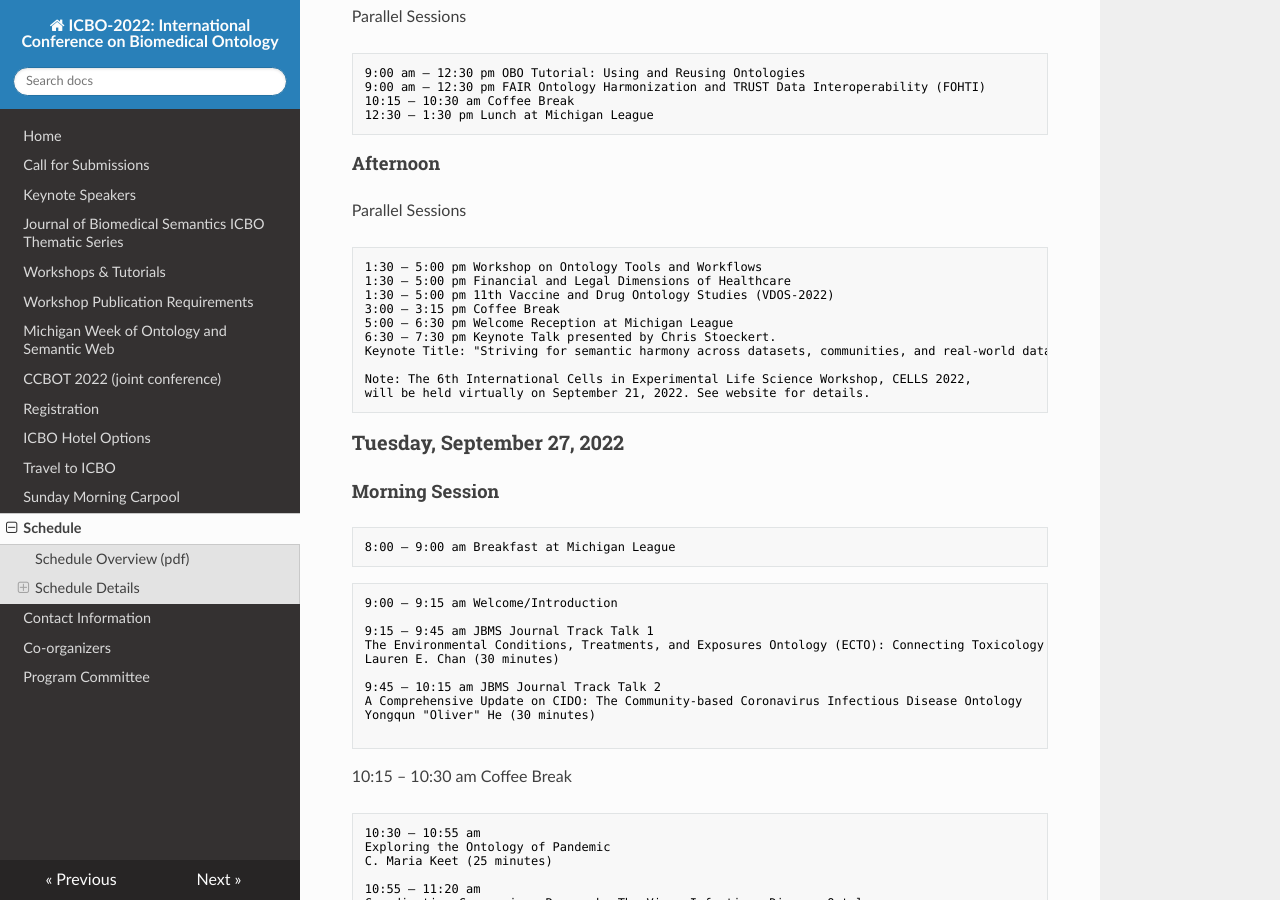
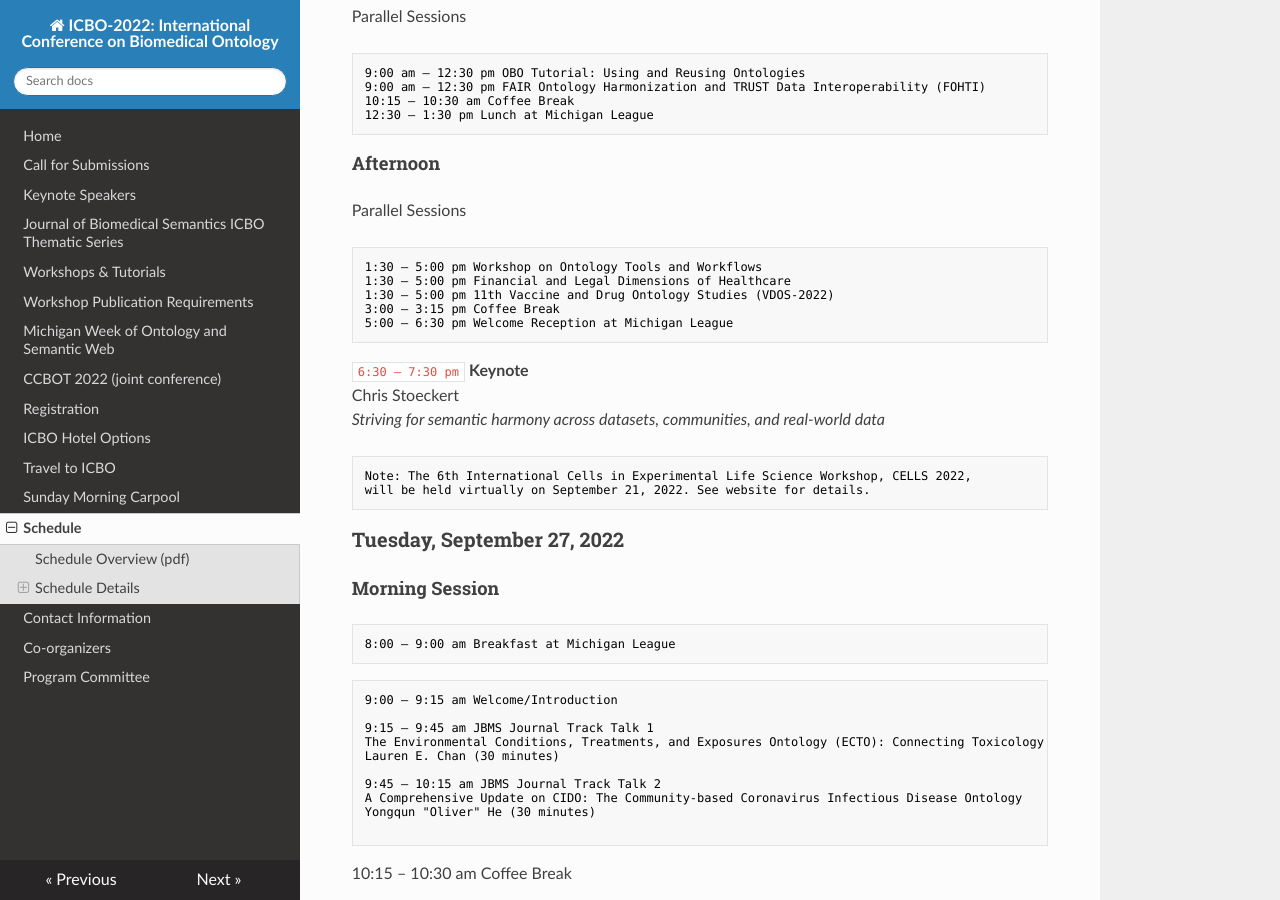
Before and after one commit to johnbeve/BFO-Organization, an MkDocs documentation site: the page built from docs/icbo-schedule.md, in a window 1280 px wide and 900 px high, scrolled down 1442 px. Built offline with MkDocs 1.6.1, drawn with Linux system fonts in a browser that asks for light colours; nearby versions of some CDN libraries; some of the changed text lies outside the part shown.

Commit message:
Update icbo-schedule.md

````diff
--- a/docs/icbo-schedule.md
+++ b/docs/icbo-schedule.md
@@ -46,9 +46,13 @@ Parallel Sessions
 1:30 – 5:00 pm 11th Vaccine and Drug Ontology Studies (VDOS-2022)
 3:00 – 3:15 pm Coffee Break
 5:00 – 6:30 pm Welcome Reception at Michigan League
-6:30 – 7:30 pm Keynote Talk presented by Chris Stoeckert.
-Keynote Title: "Striving for semantic harmony across datasets, communities, and real-world data".
+```
+`6:30 – 7:30 pm` **Keynote**
+Chris Stoeckert
+_Striving for semantic harmony across datasets, communities, and real-world data_
 
+
+```txt
 Note: The 6th International Cells in Experimental Life Science Workshop, CELLS 2022,
 will be held virtually on September 21, 2022. See website for details.
 ```
@@ -141,9 +145,11 @@ Island Park map: https://www.a2gov.org/departments/Parks-Recreation/park-rental/
 9:00 – 9:15 am
 Introduction of CCBOT 2022: Chinese Conference on Biomedical Ontology and Terminology
 Xiaolin Yang (15 minutes)
+```
+`9:15 – 10:15 am` **Keynote**
+Susan Gregurick
+_The Importance of Ontologies to Connect Data, Enhance Software, and Create a Data and Digital Health Ecosystem_
 
-9:15 – 10:15 am Keynote Talk presented by Susan Gregurick
-```
 10:15 – 10:30 am Coffee Break
 ```txt
 10:30 – 10:55 am
````
